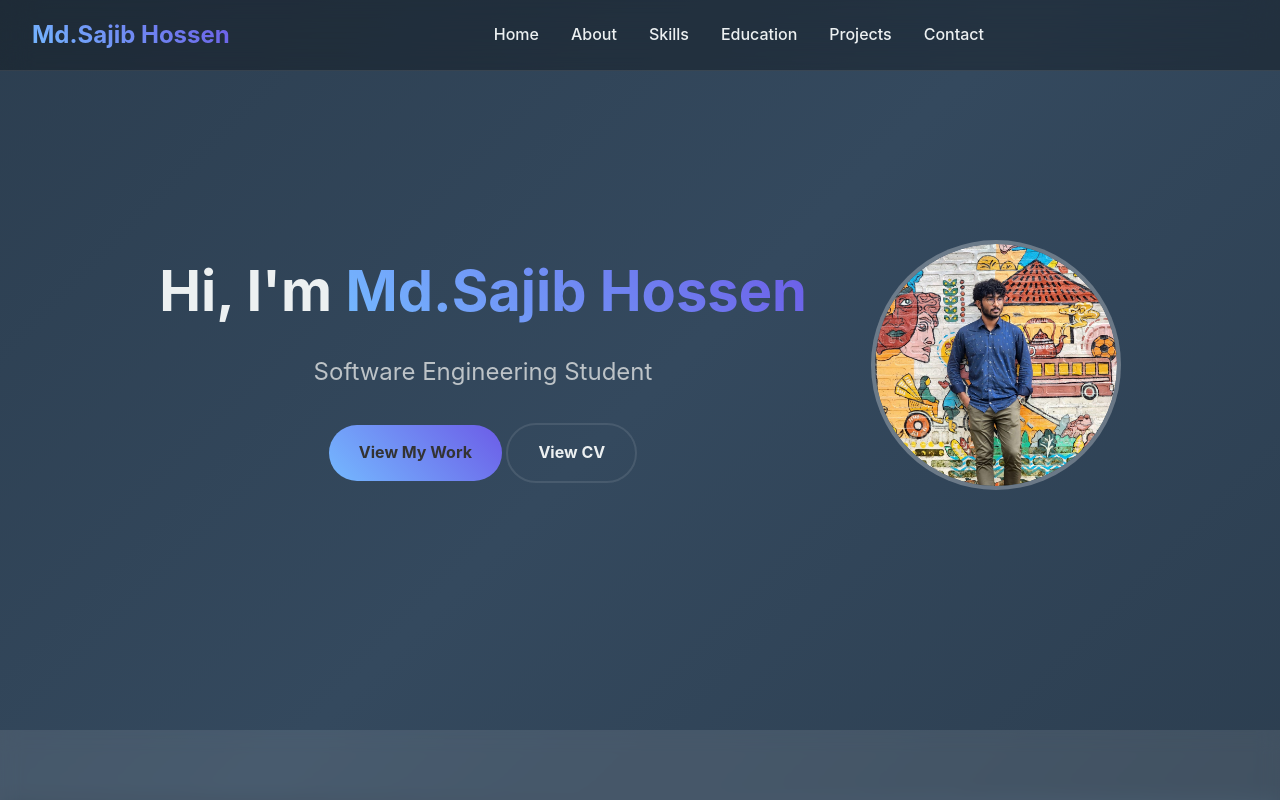
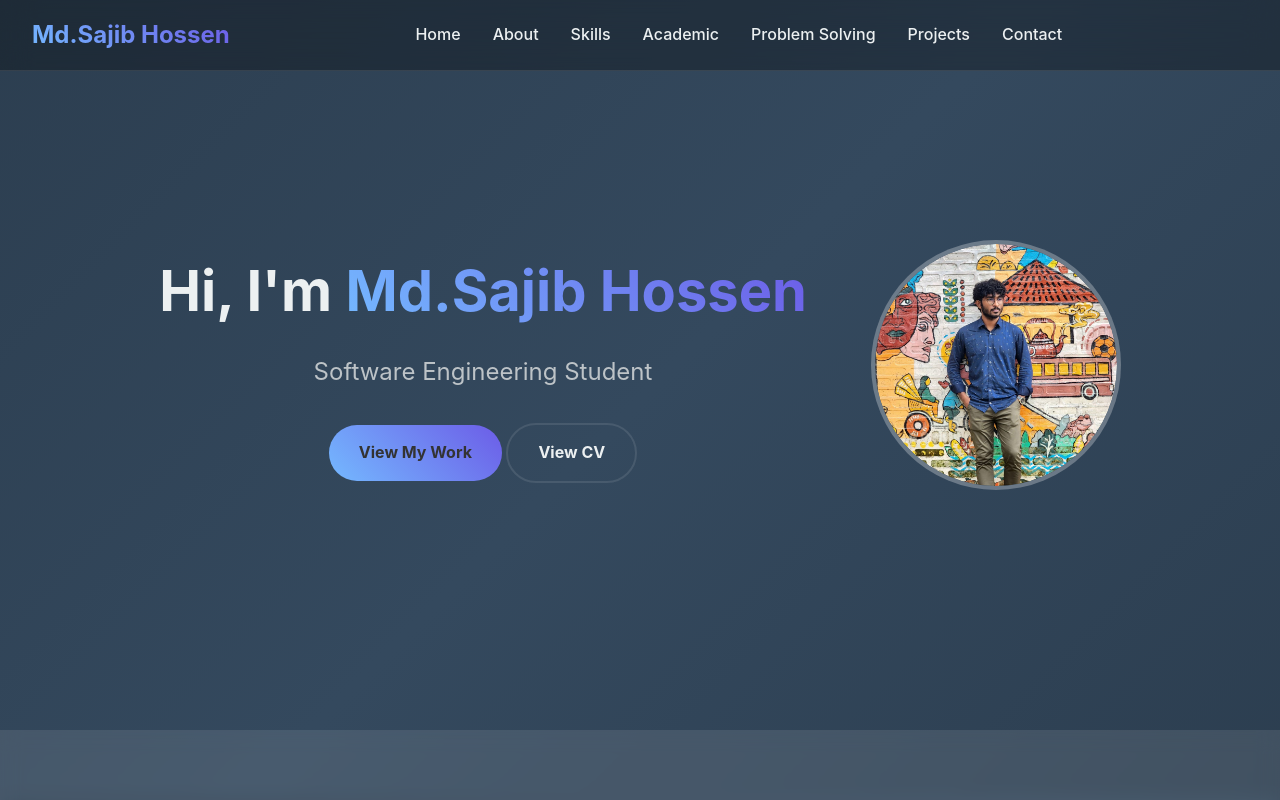
Before and after one commit to ShahriarSajib/My_portfolio, a plain HTML site: page index.html in a window 1280 px wide. Shown: the top 800 px of the page. Drawn offline with Linux system fonts and the light colour scheme.

Commit message:
navigation bug fixed

```diff
--- a/index.html
+++ b/index.html
@@ -16,7 +16,8 @@
                 <li><a href="#home">Home</a></li>
                 <li><a href="#about">About</a></li>
                 <li><a href="#skills">Skills</a></li>
-                <li><a href="#education">Education</a></li>
+                <li><a href="#academic">Academic</a></li>
+                <li><a href="#problems">Problem Solving</a></li>
                 <li><a href="#projects">Projects</a></li>
                 <li><a href="#contact">Contact</a></li>
             </ul>
@@ -111,7 +112,7 @@
                 <div class="academic-item">
                     <h3>Bachelor of Science in Software Engineering</h3>
                     <div class="institution">Shahjalal University Of Science and Technology</div>
-                    <div class="duration">2022 - Present | CGPA: 3.63/4.00</div>
+                    <div class="duration">2023 - Present | CGPA: 3.63/4.00</div>
                     <p>Currently pursuing a comprehensive degree in software engineering with focus on full-stack development, algorithms, data structures, and software architecture.</p>
 
                     <h4>Key Subjects & Grades</h4>
@@ -152,7 +153,7 @@
         </div>
     </section>
 
-    <!-- ===== Problem Solving Section (paste inside <body>) ===== -->
+    <!-- Problem Solving Section -->
 <section id="problems" class="section problems-section">
   <div class="container">
     <h2 class="section-title">Problem Solving</h2>
```
